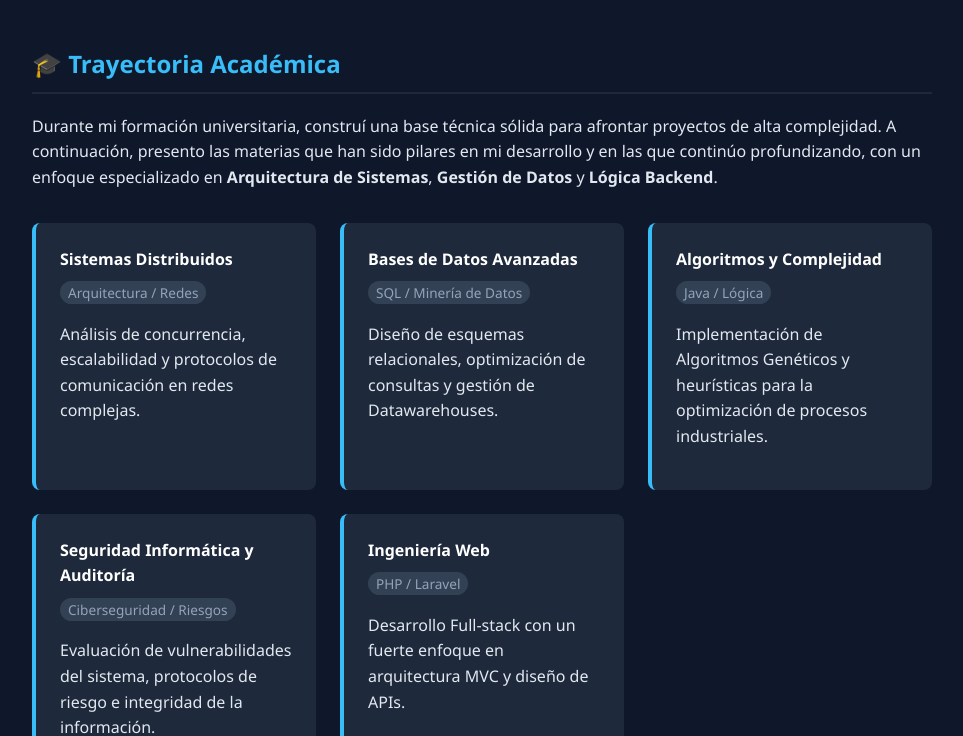
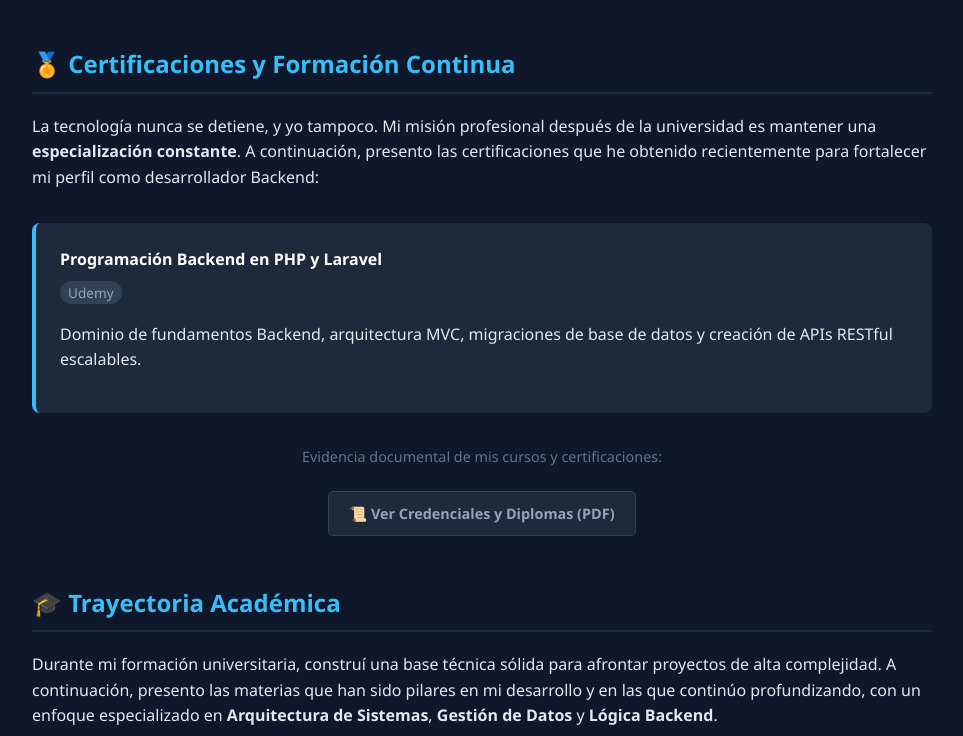
Before and after one commit to JordanBochm/JordanBochm.github.io, a plain HTML site: page index.html in a window 1280 px wide. Shown: the part 615-1351 px from the top of the page, without its empty margins (158-1121 px from the left). Drawn offline with Linux system fonts and the light colour scheme.

Commit message:
Add certifications section to index.html
Added a new section for certifications and continuous learning with a course card for PHP and Laravel.

```diff
--- a/index.html
+++ b/index.html
@@ -21,7 +21,6 @@
         }
         header {
             text-align: center;
-            /* Padding ajustado para subir el contenido */
             padding: 3rem 1rem 2rem 1rem;
             background: linear-gradient(to bottom, #1e293b, #0f172a);
         }
@@ -29,7 +28,6 @@
         h2 { color: var(--accent-color); border-bottom: 2px solid var(--card-bg); padding-bottom: 0.5rem; }
         .subtitle { color: #94a3b8; font-size: 1.2rem; margin-top: 10px; }
 
-        /* Contenedor principal ajustado */
         .container { max-width: 900px; margin: 0 auto; padding: 0 2rem 2rem 2rem; }
 
         /* Botones */
@@ -46,7 +44,7 @@
         }
         .btn:hover { background-color: #7dd3fc; }
 
-        /* Grid de Materias */
+        /* Grid de Tarjetas (Reutilizable para Materias y Certificaciones) */
         .roadmap-grid {
             display: grid;
             grid-template-columns: repeat(auto-fit, minmax(250px, 1fr));
@@ -92,6 +90,31 @@
                     Te invito a explorar la evolución técnica de mis proyectos en mi repositorio:"
                 </p>
                 <a href="https://github.com/JordanBochm" class="btn">Ver Código en GitHub</a>
+            </div>
+        </section>
+
+        <section style="margin-top: 3rem;">
+            <h2>🏅 Certificaciones y Formación Continua</h2>
+            <p>
+                La tecnología nunca se detiene, y yo tampoco. Mi misión profesional después de la universidad es mantener una <strong>especialización constante</strong>.
+                A continuación, presento las certificaciones que he obtenido recientemente para fortalecer mi perfil como desarrollador Backend:
+            </p>
+
+            <div class="roadmap-grid">
+
+                <div class="course-card">
+                    <span class="course-title">Programación Backend en PHP y Laravel</span>
+                    <span class="course-tech">Udemy</span>
+                    <p>Dominio de fundamentos Backend, arquitectura MVC, migraciones de base de datos y creación de APIs RESTful escalables.</p>
+                </div>
+
+                </div>
+
+            <div style="text-align: center; margin-top: 2rem;">
+                <p style="font-size: 0.9rem; color: #64748b; margin-bottom: 0.5rem;">Evidencia documental de mis cursos y certificaciones:</p>
+                <a href="certificados.pdf" target="_blank" class="btn" style="background-color: #1e293b; color: #94a3b8; border: 1px solid #334155; font-size: 0.9rem;">
+                    📜 Ver Credenciales y Diplomas (PDF)
+                </a>
             </div>
         </section>
 
```
